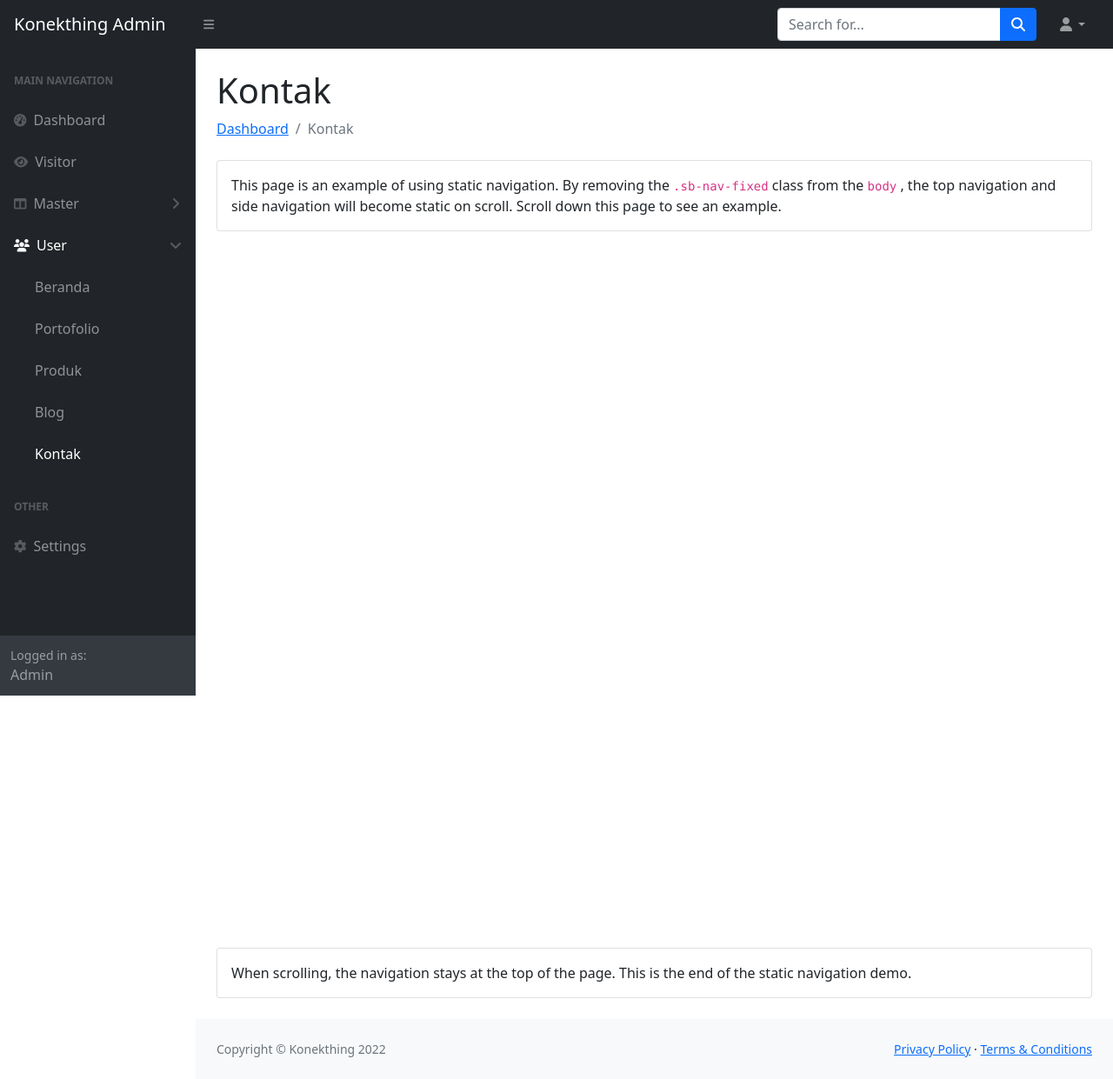
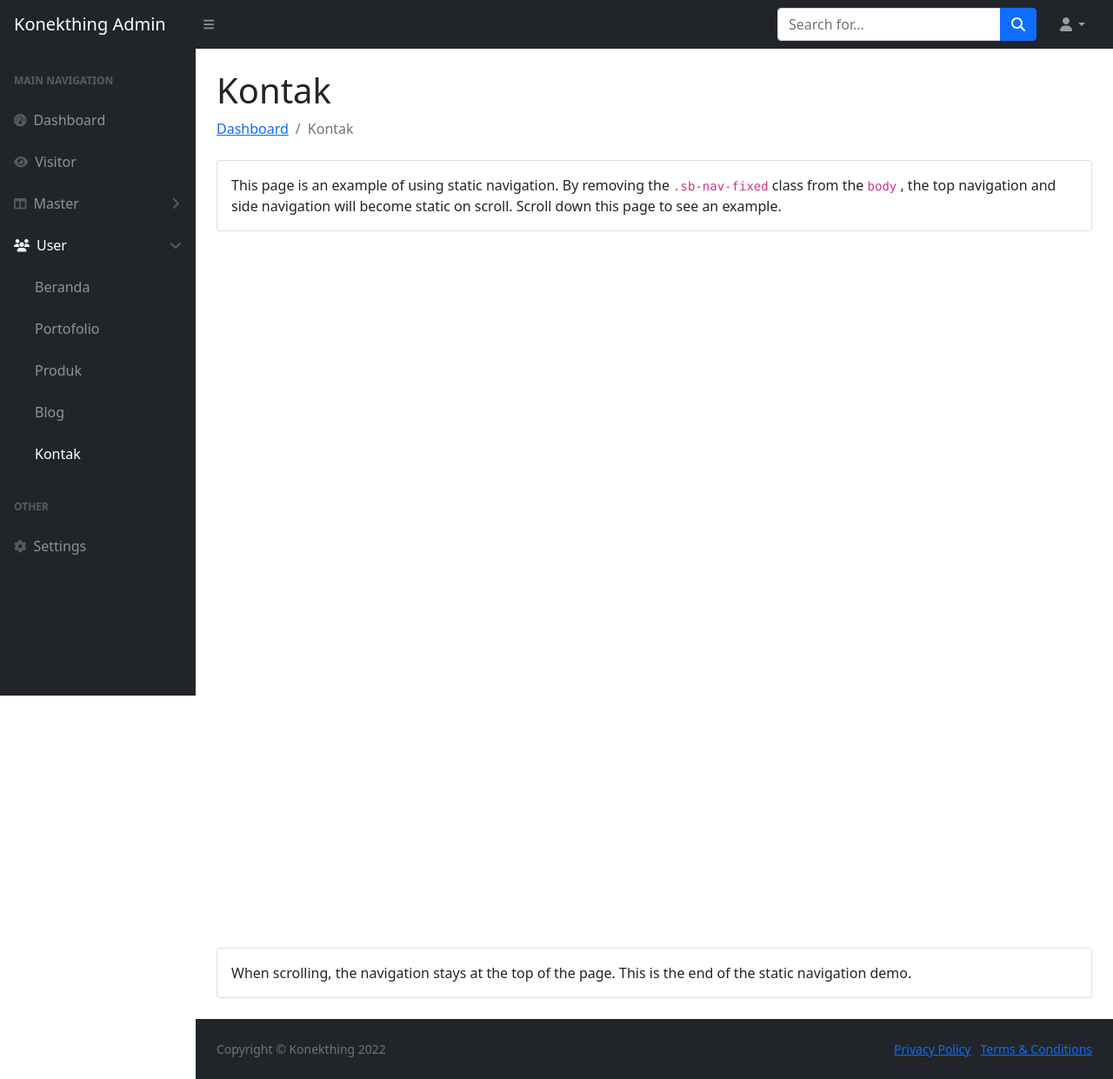
Before and after one commit to RizlaAzc/konekthing-admin, a CodeIgniter app: page /konekthing-admin/index.php/kontak/index in a window 1280 px wide. Shown: the whole page at 87% size. Run offline with CodeIgniter, Linux system fonts and the light colour scheme; some libraries are stand-ins or nearby versions.

Commit message:
revisi header footer

```diff
--- a/application/views/footer.php
+++ b/application/views/footer.php
@@ -1,4 +1,4 @@
-            <footer class="py-4 bg-light mt-auto">
+            <footer class="py-4 bg-dark mt-auto">
                 <div class="container-fluid px-4">
                     <div class="d-flex align-items-center justify-content-between small">
                         <div class="text-muted">Copyright &copy; Konekthing 2022</div>
--- a/application/views/header.php
+++ b/application/views/header.php
@@ -87,9 +87,5 @@
                         </a>
                     </div>
                 </div>
-                <div class="sb-sidenav-footer">
-                    <div class="small">Logged in as:</div>
-                    Admin
-                </div>
             </nav>
         </div>
```
